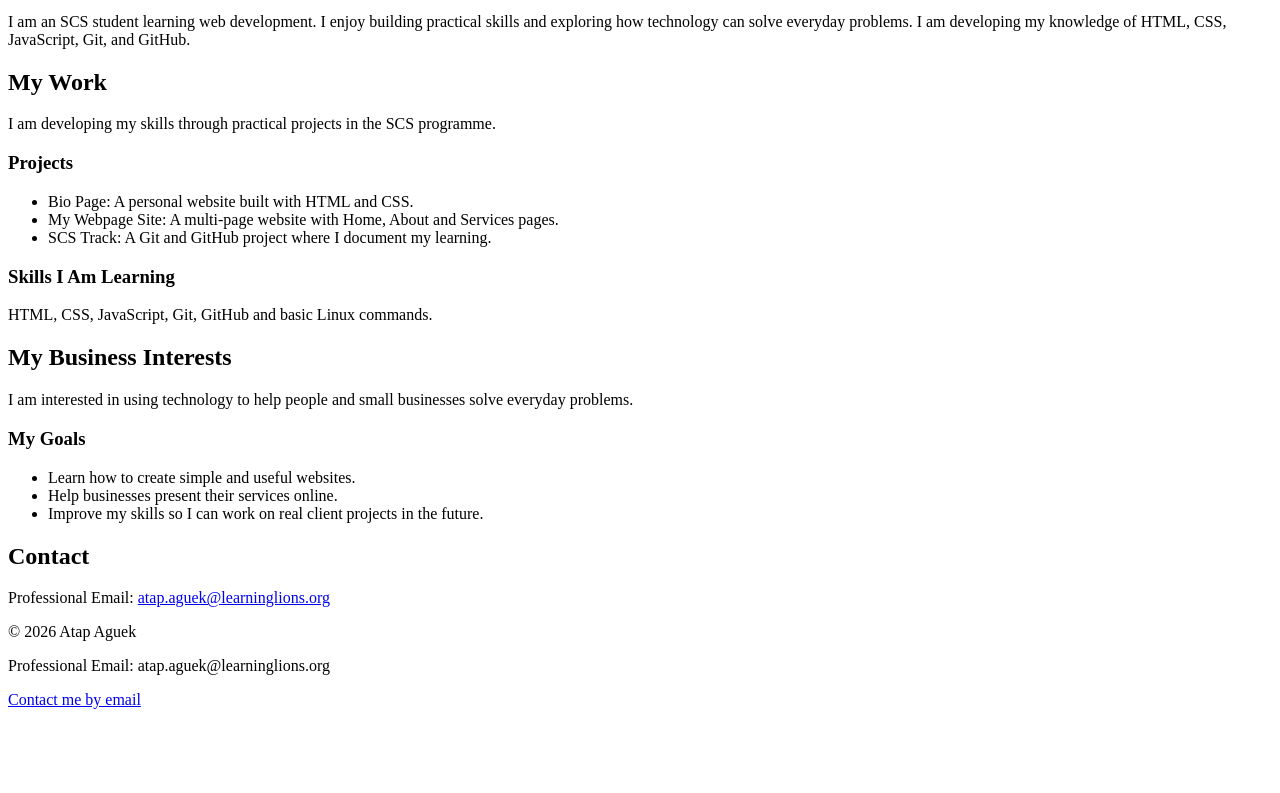
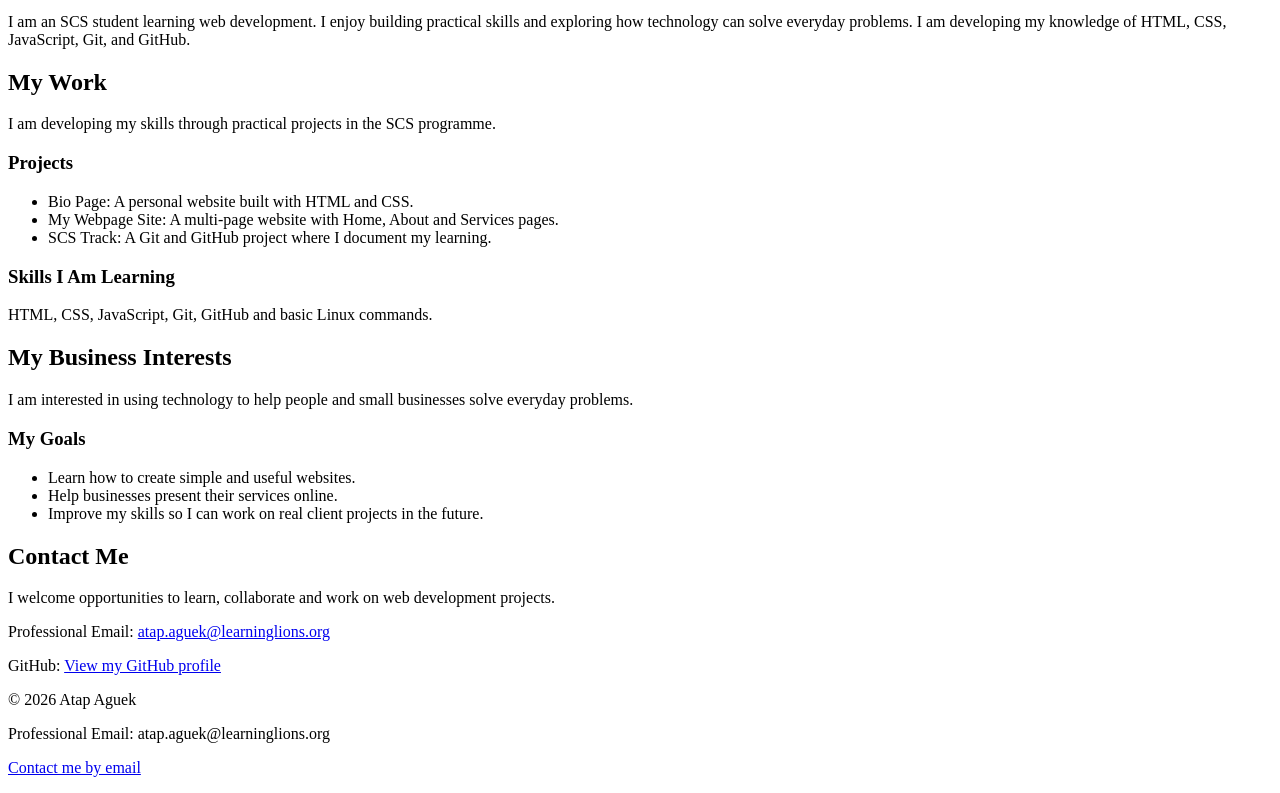
Before and after one commit to atap211/bio-page, a plain HTML site: page index.html in a window 1280 px wide. Shown: the part 1261-2054 px from the top of the page. Before the commit the page ends 1986 px from the top, so only its background shows below. Drawn offline with Linux system fonts and the light colour scheme.

Commit message:
Improve contact section with professional links

```diff
--- a/index.html
+++ b/index.html
@@ -60,9 +60,15 @@
         </section>
 
         <section id="contact">
-            <h2>Contact</h2>
+            <h2>Contact Me</h2>
+            <p>I welcome opportunities to learn, collaborate and work on web development projects.</p>
+
             <p>Professional Email:
                 <a href="mailto:atap.aguek@learninglions.org">atap.aguek@learninglions.org</a>
+            </p>
+
+            <p>GitHub:
+                <a href="https://github.com/atap211" target="_blank" rel="noopener noreferrer">View my GitHub profile</a>
             </p>
         </section>
     </main>
```
